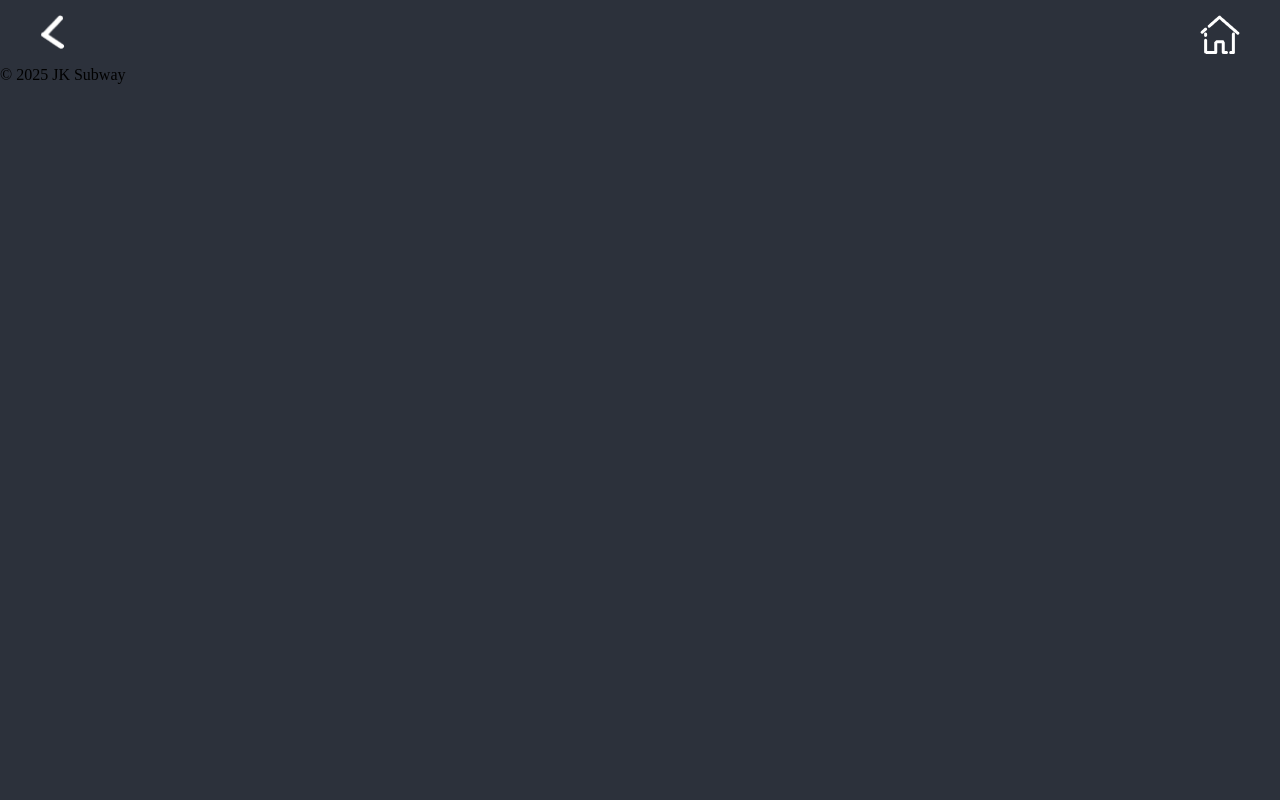
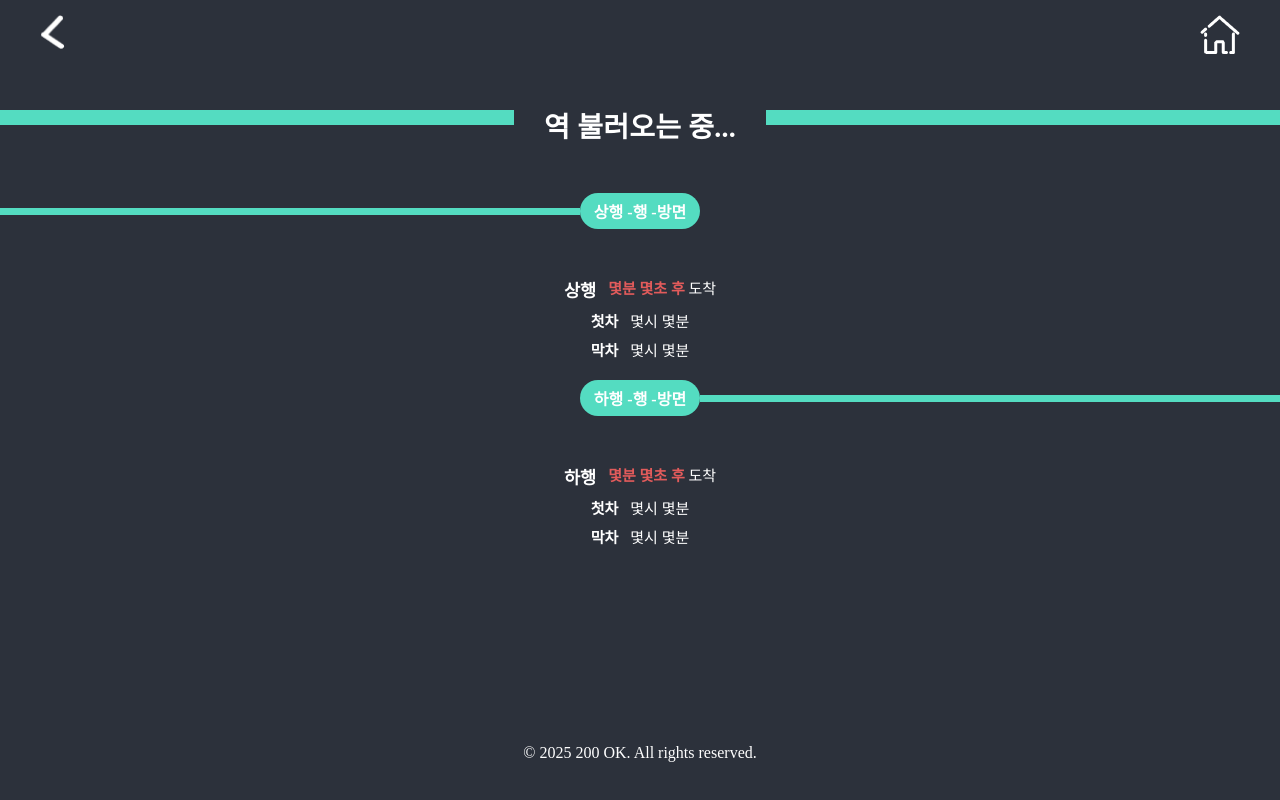
Before and after one commit to grinjk0418/seoul-subway-200ok, a React (Vite) app: page /stations/1 in a window 1280 px wide. Shown: the top 800 px of the page. Built offline with nearby package versions, Linux system fonts and the light colour scheme; no server answers.

Commit message:
20251016 디테일 컴포넌트 수정중...

```diff
--- a/index.html
+++ b/index.html
@@ -2,7 +2,7 @@
 <html lang="ko">
   <head>
     <meta charset="UTF-8" />
-    <link rel="icon" href="/seoulwaylogo.png" />
+    <link rel="icon" href="/subwaylogo.png" />
 
     <meta name="viewport" content="width=device-width, initial-scale=1.0" />
     <title>seoul-subway-200ok</title>
--- a/src/components/Main.jsx
+++ b/src/components/Main.jsx
@@ -8,7 +8,7 @@ function Main() {
   return (
     <>
       <div className="main-logo-box">
-        <img src="/seoulwaylogo.png" alt="로고 이미지" />
+        <img src="/subwaylogo.png" alt="로고 이미지" />
       </div>
       <div className="main-button-wrap">
         <div className="main-button" onClick={() => {navigate(`/stations`)}}>
--- /dev/null
+++ b/src/components/common/Footer.css
@@ -0,0 +1,12 @@
+.footerbox{
+  width:100vw;
+  height: 95px;
+  background-color: #2C313B;
+  color:white;
+  position: fixed;
+  bottom: 0;
+
+  display: flex;
+  justify-content: center;
+  align-items: center;
+}
--- a/src/components/common/Footer.jsx
+++ b/src/components/common/Footer.jsx
@@ -1,7 +1,13 @@
-export default function Footer() {
-  return (
-    <footer className="footer">
-      © 2025 JK Subway
-    </footer>
-  );
-}
+import './Footer.css';
+
+  function Footer(){
+    return(
+      <>
+        <div className='footerbox'>
+          <p>© 2025 200 OK. All rights reserved.</p>
+        </div>
+      </>
+    )
+  }
+
+ export default Footer;
--- a/src/components/common/Header.css
+++ b/src/components/common/Header.css
@@ -1,9 +1,13 @@
 .header-container {
-  width: 100%;
+  position: fixed;
+  top:0;
+  left:0;
+  width:100%;
   height: 66px;
   padding: 15px 40px;
   display: flex;
   justify-content: space-between;
+  background-color: #2C313B;
 }
 
 .header-back {
--- a/src/components/common/Header.jsx
+++ b/src/components/common/Header.jsx
@@ -1,5 +1,4 @@
-import { useNavigate } from 'react-router-dom';
-import { Link } from 'react-router-dom';
+import { Link, useNavigate } from 'react-router-dom';
 import './Header.css';
 
 function Header() {
--- a/src/components/station/SubwayStationDetail.css
+++ b/src/components/station/SubwayStationDetail.css
@@ -1,77 +1,158 @@
-
-/* 타이틀 */
-.subway-detail__title {
-    width:100%;
-    display: flex;
-    justify-content: space-between;
-    align-items: center;
-    margin-top: 80px;
-
+/* ========== Root ========== */
+.detail-root {
+  width: 100%;
+  display: grid;
+  grid-template-rows: auto auto 1fr;
+  gap: 40px;
+  padding: 12px 0 24px;
+  color: #fff;
 }
 
-.subway-detail__title > h1{
-    color: white;
-    transform: translateY(-10px);
-
-
+/* ========== Title ========== */
+.detail-titlebox {
+  width: 100%;
+  display: grid;
+  grid-template-columns: 1fr auto 1fr;
+  align-items: center;
+  justify-items: center;
+  gap: 30px;
 }
 
-.subway-detail__line-chip {
-    width:30%;
-    height:13px;
-    background-color: #54DCC1;
+.detail-colorbar {
+  width: 100%;
+  height: 15px;
+  background: #54DCC1;
+  max-width: none;
+}
+
+.detail-titlestack {
+  min-width: 0;
+  display: grid;
+  grid-auto-flow: row;
+  justify-items: center;
+  gap: 5px;
+  margin-top: 20px;
+}
+
+.detail-titlestack > .detail-linechip {
+  margin-top: 30px;
+}
+
+.detail-title-line {
+  margin: 0;
+  color: #fff;
+  font-size: clamp(18px, 4.8vw, 22px);
+  font-weight: 800;
+  letter-spacing: .2px;
+  line-height: 1.1;
+  white-space: nowrap;
+  overflow: hidden;
+  text-overflow: ellipsis;
+  max-width: 80vw;
+  padding-bottom: 10px;
+}
+
+.detail-title-name {
+  margin: 0;
+  color: #fff;
+  text-align: center;
+  font-size: clamp(20px, 5.8vw, 28px);
+  font-weight: 800;
+  letter-spacing: .2px;
+  line-height: 1.12;
+  white-space: nowrap;
+  overflow: hidden;
+  text-overflow: ellipsis;
+  max-width: 80vw;
+}
+
+.detail-linechip {
+  display: inline-flex;
+  align-items: center;
+  justify-content: center;
+  height: 26px;
+  padding: 0 10px;
+  background: #fff;
+  color: #0d1b1e;
+  font-size: 12px;
+  font-weight: 800;
+  border-radius: 16px;
+}
+
+/* ───────── chips ───────── */
+.detail-contnetswrap {
+  width: 100%;
+  max-width: 560px;
+  margin: 0 auto;
+  padding: 0 10px;
+}
+.detail-chiprow {
+  display: flex;
+  gap: 8px;
+  align-items: center;
+  overflow-x: auto;
+  -webkit-overflow-scrolling: touch;
+  padding-bottom: 2px;
 }
 
 
-/* 컨텐츠 시작  */
-.subway-detail__line-badges {
-    display: flex;
-    justify-content: center;
-    align-items: center;
-    margin: 0 auto;
-    margin-top: 100px;
-    max-width: 400px;
+/* === 라인–배지–라인: 3칸 플렉스 디바이더 === */
+.detail-divider {
+  display: flex;
+  align-items: center;
+  padding-bottom: 30px;
+  width: 100vw;
+  max-width: none;
 }
 
-.subway-detail__line-badge {
-    width:70px;
-    height:30px;
-    background-color: white;
-    border-radius: 20px;
-    display: flex;
-    justify-content: center;
-    align-items: center;
+.detail-line {
+  flex: 1 1 0;
+  height: 7px;
+  background: #54DCC1;
 }
-/* 호선 끝 */
-/* 텍스트 시작 */
-.subway-detail__content {
-    margin-top:70px;
-    color: white;
+.detail-line.none { background: transparent; }
 
-    display: flex;
-    flex-direction: column;
-    align-items: center;
-    row-gap: 24px;
+/* 배지: 중앙 */
+.detail-direction-badge {
+  display: inline-flex;
+  align-items: center;
+  justify-content: center;
+  min-width: 120px;
+  padding: 6px 12px;
+  background: #54DCC1;
+  color: #fff;
+  font-weight: 800;
+  border-radius: 999px;
 }
-.subway-detail__info{
-    font-size: 23px;
-    width: 100%;
-    max-width: 420px;
-    text-align: left;
-    margin: 0;
 
+/* 카드 본문 */
+.detail-card {
+  max-width: 560px;             /* 카드만 폭 제한 */
+  display: grid;
+  gap: 8px;
+  text-align: center;
+  color: #fff;
+  font-size: clamp(13px, 3.8vw, 15px);
+}
+.detail-row {
+  display: flex;
+  justify-content: center;
+  gap: 12px;
+}
+.detail-row h3,
+.detail-row h4 { margin: 0; }
+.detail-row p { margin: 0; }
+.detail-eta { color: #e25b5b; font-weight: 700; }
 
+/* 목록 컨테이너 (상/하행 섹션 묶음) */
+/* ───────── sections ───────── */
+
+.detail-section {
+  width: 100%;
+  padding: 10px 0 ;
+  justify-items: center;
+  margin: 0 auto;
+  display: grid;
+  grid-auto-rows: min-content;
+  gap: 18px;
 }
-.subway-detail__info > div {
-    display: flex;
-    margin-top: 7px;
-}
-.subway-detail__info > div > h4{
-    margin-left: 30px;
-}
-.subway-detail__info > div > p {
-    margin-left: 40px;
-}
-.subway-detail__info > div > p > span {
-    color: red;
-}
--- a/src/components/station/SubwayStationDetail.jsx
+++ b/src/components/station/SubwayStationDetail.jsx
@@ -6,31 +6,6 @@ import { useEffect, useMemo } from 'react';
 import { setSubwayInfo } from '../../store/slices/subwayStationDetailSlice';
 import { subwayStationIndex } from '../../store/thunks/subwayStationListThunk';
 import { realtimeArrivalsIndex } from '../../store/thunks/subwayStationDetailThunk';
-
-/* ----------------------- 작은 함수 2개 (컴포넌트 바깥) ----------------------- */
-// LINE_NUM("01호선","9호선" 등) → subwayId(1001~1009)로 변환
-function toSubwayId(lineNum) {
-  if (!lineNum) {
-    return null;
-  }
-  const n = parseInt(String(lineNum).replace(/\D/g, ''), 10); // 숫자만 뽑기
-  if (!Number.isFinite(n) || n < 1 || n > 9) {
-    return null;     // 1~9호선만
-  }
-  return 1000 + n;                                            // 1001~1009
-}
-
-// 남은 시간(barvlDt: 초) → "X분 Y초 후"
-function formatEta(barvlDt) {
-  const sec = Number(barvlDt);
-  if (!Number.isFinite(sec)) {
-    return '예상 없음';
-  }
-  const m = Math.floor(sec / 60);
-  const s = sec % 60;
-  return `${m}분 ${s}초 후`;
-}
-/* --------------------------------------------------------------------------- */
 
 function SubwayStationDetail() {
   const { stationId } = useParams();
@@ -64,126 +39,64 @@ function SubwayStationDetail() {
     dispatch(realtimeArrivalsIndex(name));
   }, [dispatch, subwayInfo?.STATION_NM]);
 
-  /* ----------------------- 도착 데이터 가공 (아주 간단) ----------------------- */
-  // 현재 역 호선 → subwayId(1001~1009)
-  const subwayId = useMemo(
-    () => toSubwayId(subwayInfo?.LINE_NUM),
-    [subwayInfo?.LINE_NUM]
-  );
-
-  //  const subwayId = toSubwayId(subwayInfo?.LINE_NUM);
-
-  // 이 역의 "해당 호선" 도착 정보만 남기기
-  const arrivalsForLine = useMemo(() => {
-    if (!subwayId || !Array.isArray(arrivalList)) return [];
-    return arrivalList.filter(a => Number(a.subwayId) === subwayId);
-  }, [arrivalList, subwayId]);
-
-  // 상행/하행 분리
-  const upArrivals = useMemo(
-    () => arrivalsForLine.filter(a => a.updnLine?.includes('상행')),
-    [arrivalsForLine]
-  );
-  const downArrivals = useMemo(
-    () => arrivalsForLine.filter(a => a.updnLine?.includes('하행')),
-    [arrivalsForLine]
-  );
-
-  // 가장 임박한 1건만 보여주고 싶을 때(간단 출력용)
-  const firstUp = upArrivals[0];
-  const firstDown = downArrivals[0];
   /* --------------------------------------------------------------------------- */
 
   return (
-    <>
-      {/* 타이틀 */}
-      {subwayInfo?.STATION_NM && (
-        <div className="subway-detail__title">
-          <div className="subway-detail__line-chip"></div>
-          <h1>{subwayInfo.STATION_NM}</h1>
-          <div className="subway-detail__line-chip"></div>
+    <div className="detail-root" style={{ '--bottom-inset': '150px' }}>
+
+
+      {/* 상단 타이틀 */}
+      <div className="detail-titlebox">
+        <div className="detail-colorbar" />
+        <div className="detail-titlestack">
+          <h1 className="detail-title-name">{subwayInfo?.STATION_NM || "역 불러오는 중..."}</h1>
+          {subwayInfo?.LINE_NUM && <div className="detail-linechip">{subwayInfo?.LINE_NUM.replace(/^0+/,'')}</div>}
         </div>
-      )}
+        <div className="detail-colorbar" />
+      </div>
 
-      {/* 노선 뱃지 (01호선 → 1호선으로 표시) */}
-      {subwayInfo?.LINE_NUM && (
-        <div className="subway-detail__line-badges">
-          <div className="subway-detail__line-badge">
-            {String(subwayInfo.LINE_NUM).replace(/^0+/, '')}
-          </div>
-        </div>
-      )}
-
-      {/* 상행/하행 간단 출력 (각 1건씩) */}
-      {(firstUp || firstDown) && (
-        <div className="subway-detail__content">
-          {/* 상행 */}
-          <div className="subway-detail__info">
-            <h3>상행</h3>
-            {firstUp ? (
-              <p>
-                <strong>{firstUp.trainLineNm}</strong>
-                {typeof firstUp.barvlDt !== 'undefined' && ` · ${formatEta(firstUp.barvlDt)}`}
-              </p>
-            ) : (
-              <p>상행 정보 없음</p>
-            )}
+      {/* 상/하행 섹션 */}
+      <div className="detail-sections">
+        {/* 상행 */}
+        <section className="detail-section">
+          <div className="detail-divider">
+            <span className="detail-line" />
+            <div className="detail-direction-badge">{`상행 -행 -방면`}</div>
+            <span className="detail-line none" />
           </div>
 
-          {/* 하행 */}
-          <div className="subway-detail__info">
-            <h3>하행</h3>
-            {firstDown ? (
-              <p>
-                <strong>{firstDown.trainLineNm}</strong>
-                {typeof firstDown.barvlDt !== 'undefined' && ` · ${formatEta(firstDown.barvlDt)}`}
-              </p>
-            ) : (
-              <p>하행 정보 없음</p>
-            )}
+          <div className="detail-card">
+            <div className="detail-row">
+              <h3>상행</h3>
+              <p><span className="detail-eta">{`몇분 몇초 후`}</span> 도착</p>
+            </div>
+            <div className="detail-row"><h4>첫차</h4><p>{`몇시 몇분`}</p></div>
+            <div className="detail-row"><h4>막차</h4><p>{`몇시 몇분`}</p></div>
           </div>
-        </div>
-      )}
+        </section>
 
-      {/* 여러 건 모두 목록으로 보고 싶으면 위 블록 대신 아래 주석 해제해서 사용 */}
-      {/*
-      {(upArrivals.length > 0 || downArrivals.length > 0) && (
-        <div className="subway-detail__content">
-          <div className="subway-detail__info">
-            <h3>상행</h3>
-            {upArrivals.length ? (
-              <ul>
-                {upArrivals.map((a, i) => (
-                  <li key={`up-${i}`}>
-                    <strong>{a.trainLineNm}</strong>
-                    {typeof a.barvlDt !== 'undefined' && ` · ${formatEta(a.barvlDt)}`}
-                  </li>
-                ))}
-              </ul>
-            ) : (
-              <p>상행 정보 없음</p>
-            )}
+        {/* 하행 */}
+        <section className="detail-section">
+          <div className="detail-divider">
+            <span className="detail-line none" />
+            <div className="detail-direction-badge">{`하행 -행 -방면`}</div>
+            <span className="detail-line" />
           </div>
 
-          <div className="subway-detail__info">
-            <h3>하행</h3>
-            {downArrivals.length ? (
-              <ul>
-                {downArrivals.map((a, i) => (
-                  <li key={`down-${i}`}>
-                    <strong>{a.trainLineNm}</strong>
-                    {typeof a.barvlDt !== 'undefined' && ` · ${formatEta(a.barvlDt)}`}
-                  </li>
-                ))}
-              </ul>
-            ) : (
-              <p>하행 정보 없음</p>
-            )}
+          <div className="detail-card">
+            <div className="detail-row">
+              <h3>하행</h3>
+              <p><span className="detail-eta">{`몇분 몇초 후`}</span> 도착</p>
+            </div>
+            <div className="detail-row"><h4>첫차</h4><p>{`몇시 몇분`}</p></div>
+            <div className="detail-row"><h4>막차</h4><p>{`몇시 몇분`}</p></div>
           </div>
-        </div>
-      )}
-      */}
-    </>
+        </section>
+
+
+      </div>
+
+    </div>
   );
 }
 
--- a/src/index.css
+++ b/src/index.css
@@ -6,4 +6,6 @@
 
 body {
   background-color: #2C313B;
+  padding-bottom: 200px;
+  padding-top: 80px;
 }
```
Also changed, not shown: src/components/station/SubwayStationList.css (+23 -12 lines), public/seoulwaylogo.png (deleted), public/subwaylogo.png.
